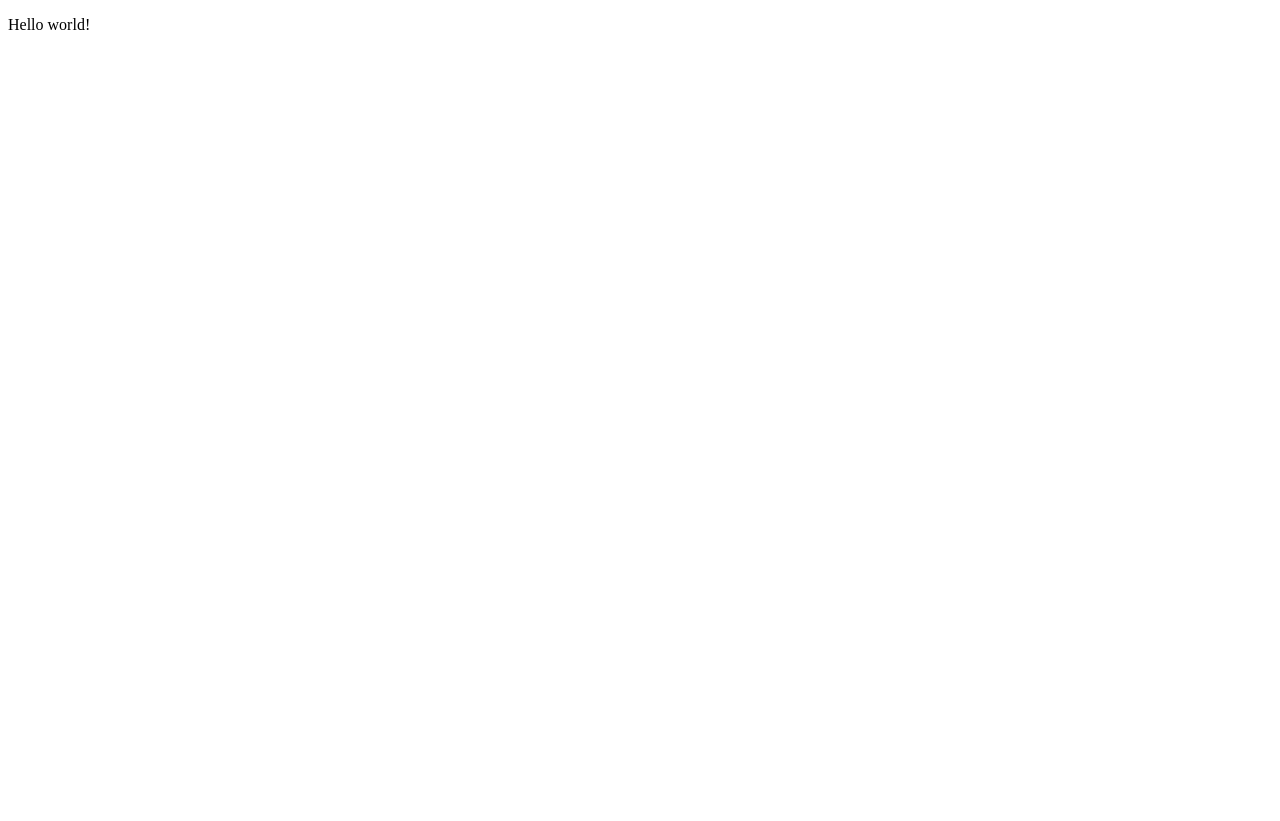
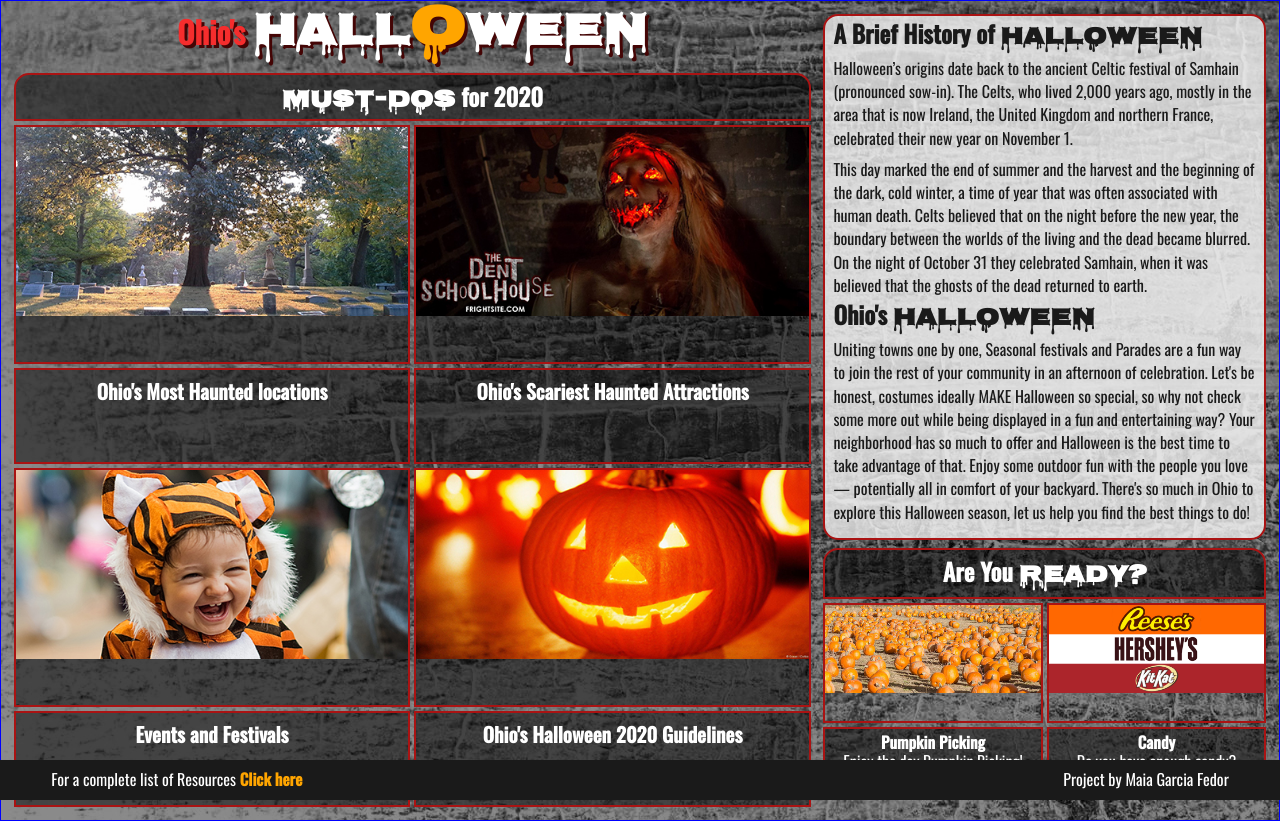
Before and after one commit to TRIC-VCIM/assignment-5-grid-mgarciafedor87, a plain HTML site: page index.html in a window 1280 px wide. Before the commit the page ends 800 px from the top, so only its background shows below. Drawn offline with nearby package versions, Linux system fonts and the light colour scheme.

Commit message:
Assignment Complete

```diff
--- a/index.html
+++ b/index.html
@@ -1,19 +1,96 @@
-<!doctype html>
-<html lang="en">
+<!DOCTYPE html>
+<html lang="en-US">
 
-<head>
-	<meta charset="utf-8">
-	<title>REPLACE ME</title>
-	<meta name="viewport" content="width=device-width, initial-scale=1">
+  <head>
+    <meta charset="utf-8">
+    <meta name="viewport" content="width=device-width">
+    <title>Ohio's Halloween</title>
+    <link href="https://fonts.googleapis.com/css2?family=Alfa+Slab+One&family=Creepster&family=Nosifer&family=Oswald:wght@300;400;500&display=swap" rel="stylesheet">
+    <link href="main.css" rel="stylesheet" type="text/css" />
+  </head>
 
-	<link rel="stylesheet" href="main.css">
+  <body>
 
-</head>
+  <main class="site-grid">
+    <header class="sg-child-page-title">
+      <h1>Ohio's <span class="special-text-decoration1">Hall<span class="special-text-decoration2">o</span>ween</span></h1>
+    </header>
+    <section class="sg-child-text-content">
+      <article>
+        <h2>A Brief History of <span class="decorative-text">Halloween</span></h2>
+        <p>Halloween’s origins date back to the ancient Celtic festival of Samhain (pronounced sow-in). The Celts, who lived 2,000 years ago, mostly in the area that is now Ireland, the United Kingdom and northern France, celebrated their new year on November 1.</p>
+        <p>This day marked the end of summer and the harvest and the beginning of the dark, cold winter, a time of year that was often associated with human death. Celts believed that on the night before the new year, the boundary between the worlds of the living and the dead became blurred. On the night of October 31 they celebrated Samhain, when it was believed that the ghosts of the dead returned to earth.</p>
+      </article>
+      <article>
+        <h2> Ohio's <span class="decorative-text">Halloween</span></h2>
+        <p>Uniting towns one by one, Seasonal festivals and Parades are a fun way to join the rest of your community in an afternoon of celebration. Let's be honest, costumes ideally MAKE Halloween so special, so why not check some more out while being displayed in a fun and entertaining way? Your neighborhood has so much to offer and Halloween is the best time to take advantage of that. Enjoy some outdoor fun with the people you love — potentially all in comfort of your backyard. There's so much in Ohio to explore this Halloween season, let us help you find the best things to do!</p>
+      </article>
+    </section>
+    <section class="sg-child-parent2-halloween-must-dos-content">
+      <h2 class="hmdc-child-heading"> <span class="decorative-text">Must-Dos</span> for 2020</h2>
+      <div class="hmdc-child-image-haunted-locations">
+          <img src="Images/WoodlandCemetary_cropped.jpg" alt="Haunted Locations">
 
-<body>
+      </div>
+      <div class= "hmdc-child-subheadings1">
+            <a href="https://www.hauntedrooms.com/ohio/haunted-places">
+            <h3 class="hmdc-child-subheading">Ohio's Most Haunted locations</h3>
+            </a>
+      </div>
+      <div class="hmdc-child-image-haunted-attractions">
+            <img src="Images/dentschoolhouse_cropped.jpg" alt="Haunted Locations">
+      </div>
+      <div class= "hmdc-child-subheadings2">
+         <a href="http://www.hauntedhouse.com/directory/haunts/usa/ohio">
+          <h3 class= "hmdc-child-subheading">Ohio's Scariest Haunted Attractions</h3>
+          </a>
+      </div>
+      <div class="hmdc-child-image-halloween-events">
+            <img src="Images/festival_cropped.jpg" alt="Halloween Festivities">
+      </div>
+      <div class="hmdc-child-subheadings3">
+        <a href="https://www.funtober.com/halloween/ohio/">
+          <h3 class= "hmdc-child-subheading">Events and Festivals</h3>
+        </a>
+      </div>
+      <div class="hmdc-child-image-halloween2020">
+              <img src="Images/jack-o-latern_cropped.jpg" alt="Halloween 2020 Guidlines">
+      </div>
+      <div class="hmdc-child-subheadings4">
+         <a href="https://www.nbc4i.com/news/local-news/governor-dewine-releases-halloween-celebration-guidelines/amp">
+        <h3 class= "hmdc-child-subheading">Ohio's Halloween 2020 Guidelines</h3>
+        </a>
+      </div>
+    </section>
+    <aside class="sg-child-parent3-halloween-must-haves-content">
+      <h2 class="hmhc-child-heading"> Are You <span class="decorative-text">Ready?</span></h2>
+      <div class ="hmhc-child-pumpkin-picking-image">
+           <img src="Images/pumpkins.jpg" alt="Field of Pumpkins">
+      </div>
+      <section class ="hmhc-child-pumpkin-picking-text">
+        <a href="https://www.ramseyerfarms.com">
+        <h3>Pumpkin Picking</h3>
+        <p>Enjoy the day Pumpkin Picking!</p>
+        </a>
+      </section>
+      <div class ="hmhc-child-candy-image">
+            <img src="Images/candy.jpg" alt="Field of Pumpkins">
+      </div>
+      <section class ="hmhc-child-candy-text">
+        <a href="https://www.hersheys.com/en_us/home.html">
+        <h3>Candy</h3>
+        <p>Do you have enough candy?</p>
+        </a>
+      </section>
+    </aside>
+  </main>
 
-	<p>Hello world!</p>
-	<script src="script.js"></script>
-</body>
+  <footer class="footer-content">
+      <p class= "works-cited"> For a complete list of Resources
+      <a href="works-cited.html"><strong>Click here</strong></a>
+      </p>
+      <p class="my-name"> Project by Maia Garcia Fedor</p>
+  </footer>
 
+  </body>
 </html>
--- a/main.css
+++ b/main.css
@@ -0,0 +1,311 @@
+/*-----Basic Styling to override defaults--------*/
+body
+{
+  margin: 0;
+  background-image: url("Images/bkgd.jpg");
+  font-family: 'Oswald', sans-serif;
+  font-size: 1em;
+  line-height: 1.2em;
+}
+h1 {
+    display: block;
+    font-size: 1.9em;
+    margin-block-start: 0;
+    margin-block-end: 0;
+    font-weight: bold;
+    color: rgb(245, 45, 45);
+}
+h2 {
+    display: block;
+    font-size: 0;
+    margin-block-start: 0;
+    margin-block-end: 0;
+    font-weight: bold;
+}
+h3 {
+    display: block;
+    font-size: 1.0em;
+    margin-block-start: 0em;
+    margin-block-end: 0em;
+    font-weight: bold;
+}
+p
+{
+    display: block;
+    margin-block-start: 0;
+    margin-block-end: 0;
+    margin-inline-start: 0px;
+    margin-inline-end: 0px;
+    line-height: 1.45em;
+}
+a
+{
+  text-decoration: none;
+  color: white;
+}
+img
+{
+  max-width: 100%;
+  margin:auto;
+  display: block;
+}
+.decorative-text
+{
+  font-family: 'Nosifer', cursive;
+}
+
+/* -----------First Grid Level Styling ---------*/
+.site-grid
+{
+  margin: 0;
+  padding: 1%;
+  position: relative;
+  max-width: 100%;
+  max-height: auto;
+  display: grid;
+  grid-template-columns: 1.8fr 1fr;
+  grid-template-rows: 3.2em 1.8fr 1fr;
+  grid-template-areas: "title text-section"
+  "must-dos-section text-section"
+  "must-dos-section must-haves-section";
+  grid-gap: 1%;
+  border: 1px blue solid;
+}
+
+/* -----------Main Title Styling ---------*/
+.sg-child-page-title
+{   position: relative;
+    padding: 1%;
+    grid-area: title;
+    text-align: center;
+    color: #fff;
+    text-shadow: 3px 3px rgb(68, 5, 5);
+}
+.special-text-decoration1
+{
+  color: white;
+  font-family: 'Nosifer', cursive;
+  font-size: 1.5em;
+}
+.special-text-decoration2
+{
+  color: orange;
+  font-size: 1.25em;
+}
+
+/* -----------Text Section Styling ---------*/
+.sg-child-text-content {
+    background-color: rgba(255, 255,255, 0.75);
+    border: 2px rgb(170, 19, 19) solid;
+    color: rgb(26, 26, 26);
+    grid-area: text-section;
+    border-radius: 15px;
+    padding: 0.5em;
+}
+.sg-child-text-content h2
+{
+  font-size: 1.5em;
+}
+
+.sg-child-text-content p
+{
+  margin-block-start: 0.5em;
+  margin-block-end: 0.5em;
+}
+
+/* -----------Must-Do Section Styling ----Second Grid---------*/
+.sg-child-parent2-halloween-must-dos-content {
+    padding: 0;
+    grid-area: must-dos-section;
+
+    display: grid;
+    grid-template-columns: 1fr 1fr;
+    grid-template-rows: 3em 0.4fr 0.16fr 0.4fr 0.16fr;
+    grid-template-areas: "must-do-heading must-do-heading"
+    "image1 image2"
+    "subheader1 subheader2"
+    "image3 image4"
+    "subheader3 subheader4";
+    grid-gap: 0.25em;
+}
+
+.hmdc-child-heading
+{
+    font-size: 1.5em;
+    padding: 0.5em;
+    text-align: center;
+    color: white;
+    grid-area: must-do-heading;
+    background-color: rgba(0, 0,0, 0.5);
+    border: 2px rgb(170, 19, 19) solid;
+    border-radius: 15px 15px 0px 0px;
+}
+
+.sg-child-parent2-halloween-must-dos-content div
+{
+
+    position: relative;
+    background-color: rgba(0, 0,0, 0.5);
+    border: 2px rgb(170, 19, 19) solid;
+    text-align: center;
+    margin:0;
+}
+
+.hmdc-child-subheading
+{
+    margin: 3%;
+    font-size: 1.25em;
+    color: #fff;
+}
+
+
+.hmdc-child-subheading:hover
+{
+  color: orange;
+}
+
+.hmdc-child-image-haunted-locations
+{
+    grid-area: image1;
+}
+.hmdc-child-subheadings1
+{
+  grid-area: subheader1;
+}
+.hmdc-child-image-haunted-attractions
+{
+    border-width: 2px 0px 2px 2px;
+    grid-area: image2;
+}
+.hmdc-child-subheadings2
+{
+  grid-area: subheader2;
+}
+.hmdc-child-image-halloween-events
+{
+    grid-area: image3;
+}
+.hmdc-child-subheadings3
+{
+  grid-area: subheader3;
+}
+.hmdc-child-image-halloween2020
+{
+    background-color: #f418a0;
+    grid-area: image4;
+}
+.hmdc-child-subheadings4
+{
+  grid-area: subheader4;
+}
+
+/* -----------Must-Haves Section Styling----Third Grid---------*/
+.sg-child-parent3-halloween-must-haves-content
+{
+    grid-area: must-haves-section;
+    border-radius: 15px;
+    text-align: center;
+
+    display: grid;
+    grid-template-columns: 1fr 1fr;
+    grid-template-rows: 3.2em 0.6fr 0.35fr;
+    grid-template-areas: "must-have-heading must-have-heading"
+    "mhimage1 mhimage2"
+    "mhtext1 mhtext2";
+    grid-gap: 0.25em;
+
+    color: white;
+
+}
+.hmhc-child-heading
+{
+    font-size: 1.5em;
+    padding: 0.5em;
+    grid-area: must-have-heading;
+    border-radius: 15px 15px 0px 0px;
+    color: white;
+    background-color: rgba(0, 0,0, 0.5);
+    border: 2px rgb(170, 19, 19) solid;
+}
+.hmhc-child-pumpkin-picking-image
+{
+  grid-area: mhimage1;
+  border: 2px rgb(170, 19, 19) solid;
+}
+
+.hmhc-child-candy-image
+{
+  grid-area: mhimage2;
+   border: 2px rgb(170, 19, 19) solid;
+}
+
+.hmhc-child-pumpkin-picking-text
+{
+  grid-area: mhtext1;
+  background-color: rgba(0, 0,0, 0.5);
+  border: 2px rgb(170, 19, 19) solid;
+  padding: 0.3em;
+  line-height: 1em;
+}
+
+.hmhc-child-candy-text
+{
+ grid-area: mhtext2;
+ background-color: rgba(0, 0,0, 0.5);
+ border: 2px rgb(170, 19, 19) solid;
+ padding: 0.3em;
+ line-height: 1em;
+}
+
+.sg-child-parent3-halloween-must-haves-content a:hover
+{
+  color: orange;
+}
+
+/*--------------footer styling---------------*/
+.footer-content {
+    font-size: 1em;
+    position: absolute;
+    bottom: 0;
+    width: 100%;
+    padding: 0.5em 4%;
+    margin: 0em;
+    box-sizing: border-box;
+    height: 2.5rem;
+
+    background-color: rgb(26, 26, 26);
+    color: white;
+
+}
+.works-cited
+{
+  position: relative;
+  float:left;
+}
+
+.works-cited a
+{
+ color: orange;
+}
+.my-name
+{
+  position: relative;
+  float:right;
+}
+
+/*--------------works-cited styling---------------*/
+.text-works-cited
+{
+  color:white;
+   background-color: rgba(0, 0,0, 0.5);
+  border-radius: 15px;
+  font-size: 1.2em;
+  margin:1%;
+  padding: 1%;
+}
+.text-works-cited h2
+{
+  font-family: 'Nosifer', cursive;
+  color: orange;
+  font-size: 1.5em;
+}
```
Also changed, not shown: works-cited.html (added, +94 -0 lines), Images/WoodlandCemetary_cropped.jpg (added), Images/bkgd.jpg (added), Images/candy.jpg (added), Images/dentschoolhouse_cropped.jpg (added), Images/festival_cropped.jpg (added), Images/jack-o-latern_cropped.jpg (added), Images/pumpkins.jpg (added).
